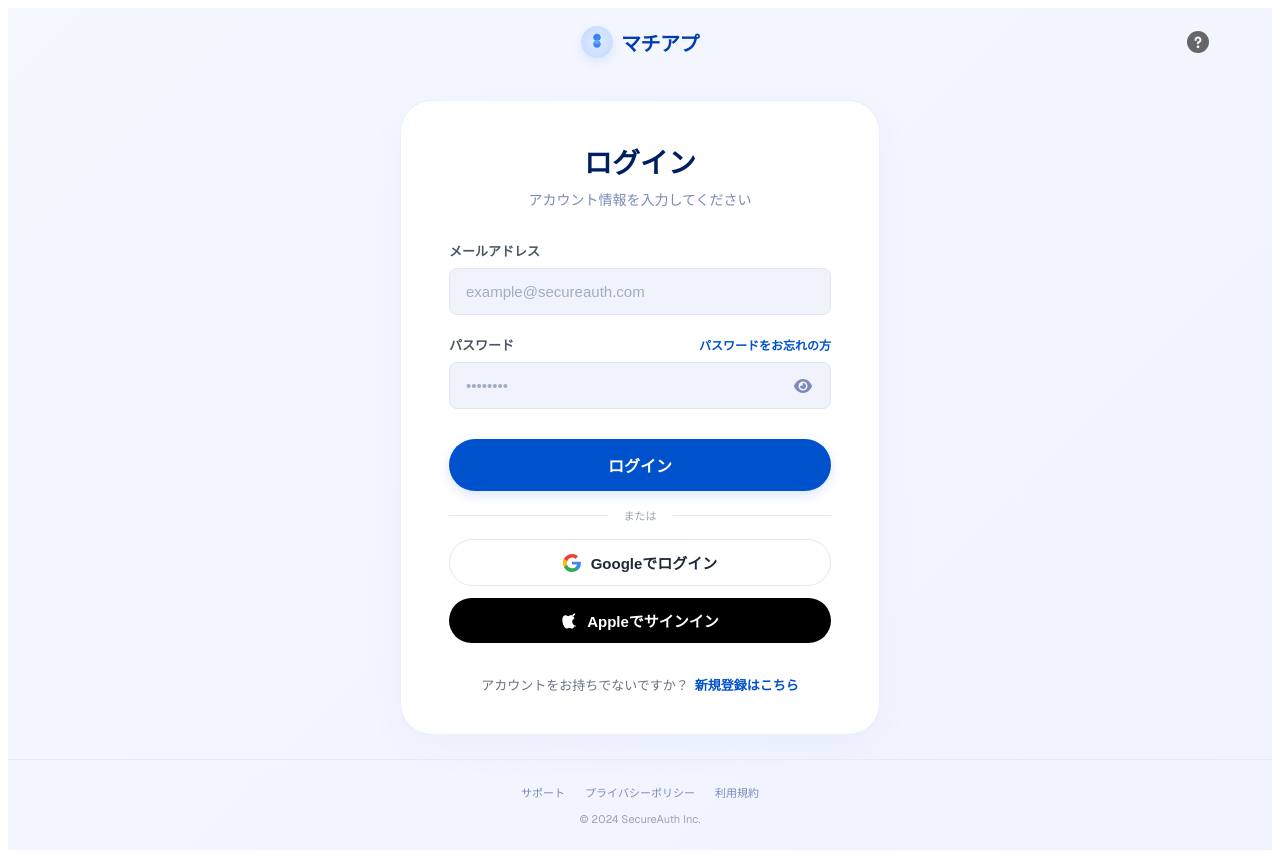
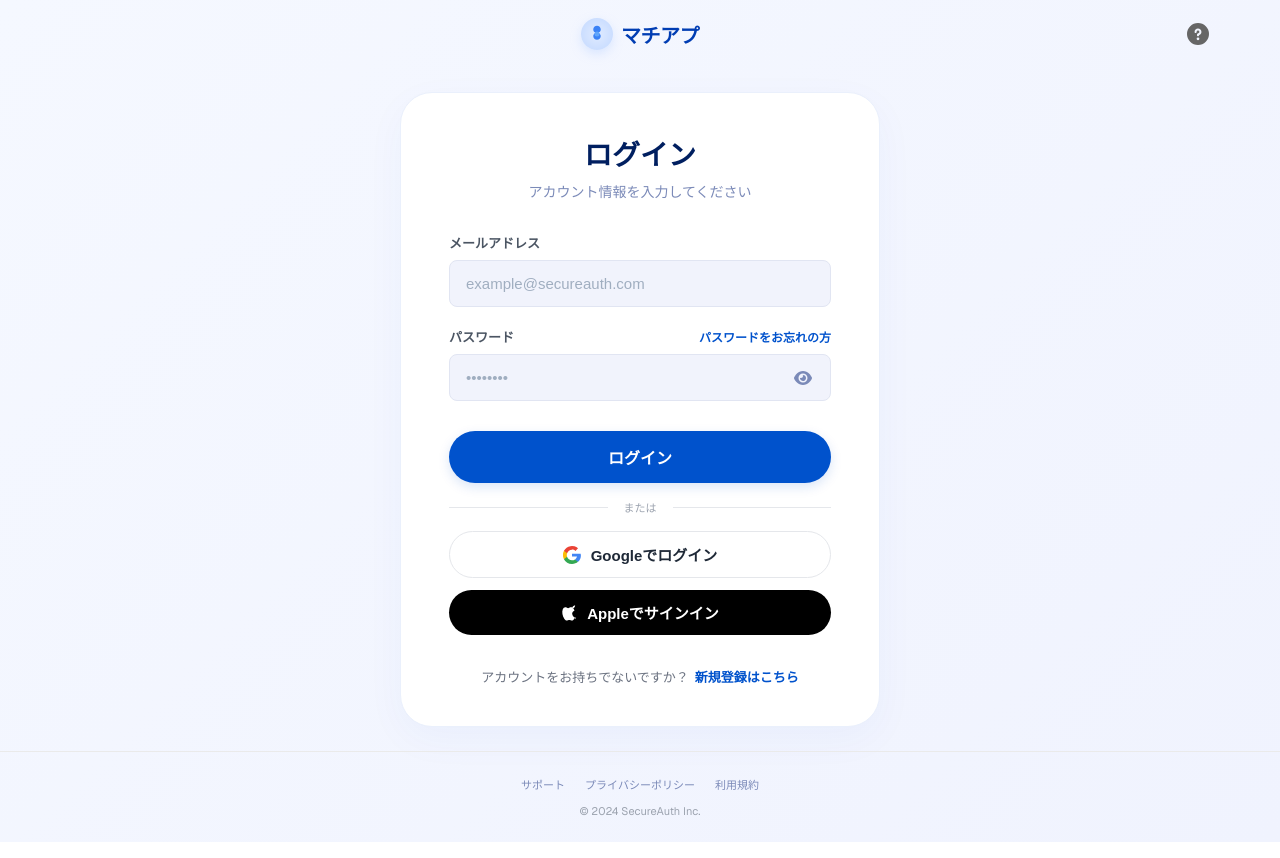
Before and after one commit to matiapu/matiapu-web, a Next.js app: page /login in a window 1280 px wide. Built offline with nearby package versions, Linux system fonts and the light colour scheme; no server answers.

Commit message:
style: マップ拡大時の余白を消す

```diff
--- a/app/globals.css
+++ b/app/globals.css
@@ -1,3 +1,5 @@
-html {
+html, body {
+  margin: 0;
+  padding: 0;
   background-color: white;
 }
```
